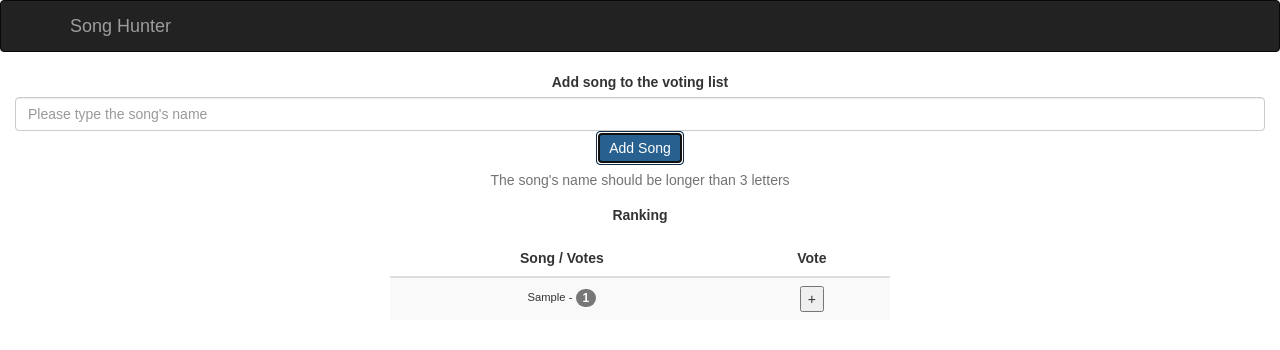
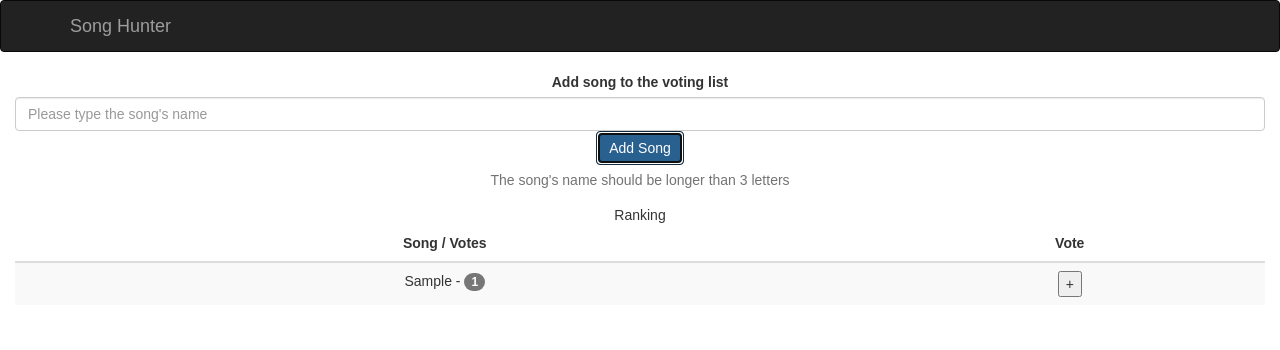
Before and after one commit to geektimus/song-hunter, a React (Create React App) app: page / in a window 1280 px wide. Both pictures are taken after typing "Sample" into the empty fields and a click on the button "Add Song". Shown: the top 350 px of the page. Built offline with nearby package versions, Linux system fonts and the light colour scheme; the HTML template or start-up script is replaced by a standard one.

Commit message:
Connect calls simplified, Unused styles removed.

```diff
--- a/src/App.css
+++ b/src/App.css
@@ -22,31 +22,3 @@
   from { transform: rotate(0deg); }
   to { transform: rotate(360deg); }
 }
-
-input.large-input-text {
-    width: 300px;
-}
-
-.ranking {
-  margin: 0 auto;
-  width: 500px;
-}
-
-.ranking .title {
-  font-weight: bold;
-  margin: 15px 0px;
-}
-
-.ranking ul {
-  list-style: none;
-  margin: 0;
-  padding: 0;
-}
-
-.songDesc {
-  font-size: 0.8em;
-}
-
-.songDesc .votes {
-  font-weight: bold;
-}
--- a/src/components/song-ranker.jsx
+++ b/src/components/song-ranker.jsx
@@ -39,13 +39,8 @@ class SongRanker extends Component {
 }
 
 const mapStateToProps = (state) => {
-    return {
-        songs: state.songList.songs
-    }
+    return { songs: state.songList.songs }
 }
 const mapDispatchToProps = dispatch => bindActionCreators(SongActions, dispatch);
 
-const newSongRanker = connect(
-    mapStateToProps, mapDispatchToProps)(SongRanker)
-
-export default newSongRanker;
+export default connect(mapStateToProps, mapDispatchToProps)(SongRanker);
--- a/src/components/songs-adder.jsx
+++ b/src/components/songs-adder.jsx
@@ -50,13 +50,8 @@ class SongAdder extends Component {
 }
 
 const mapStateToProps = (state) => {
-    return {
-        songs: state.songList.songs
-    }
+    return { songs: state.songList.songs }
 }
 const mapDispatchToProps = dispatch => bindActionCreators(SongActions, dispatch);
 
-const newSongAdder = connect(
-    mapStateToProps, mapDispatchToProps)(SongAdder)
-
-export default newSongAdder;
+export default connect(mapStateToProps, mapDispatchToProps)(SongAdder);
```
